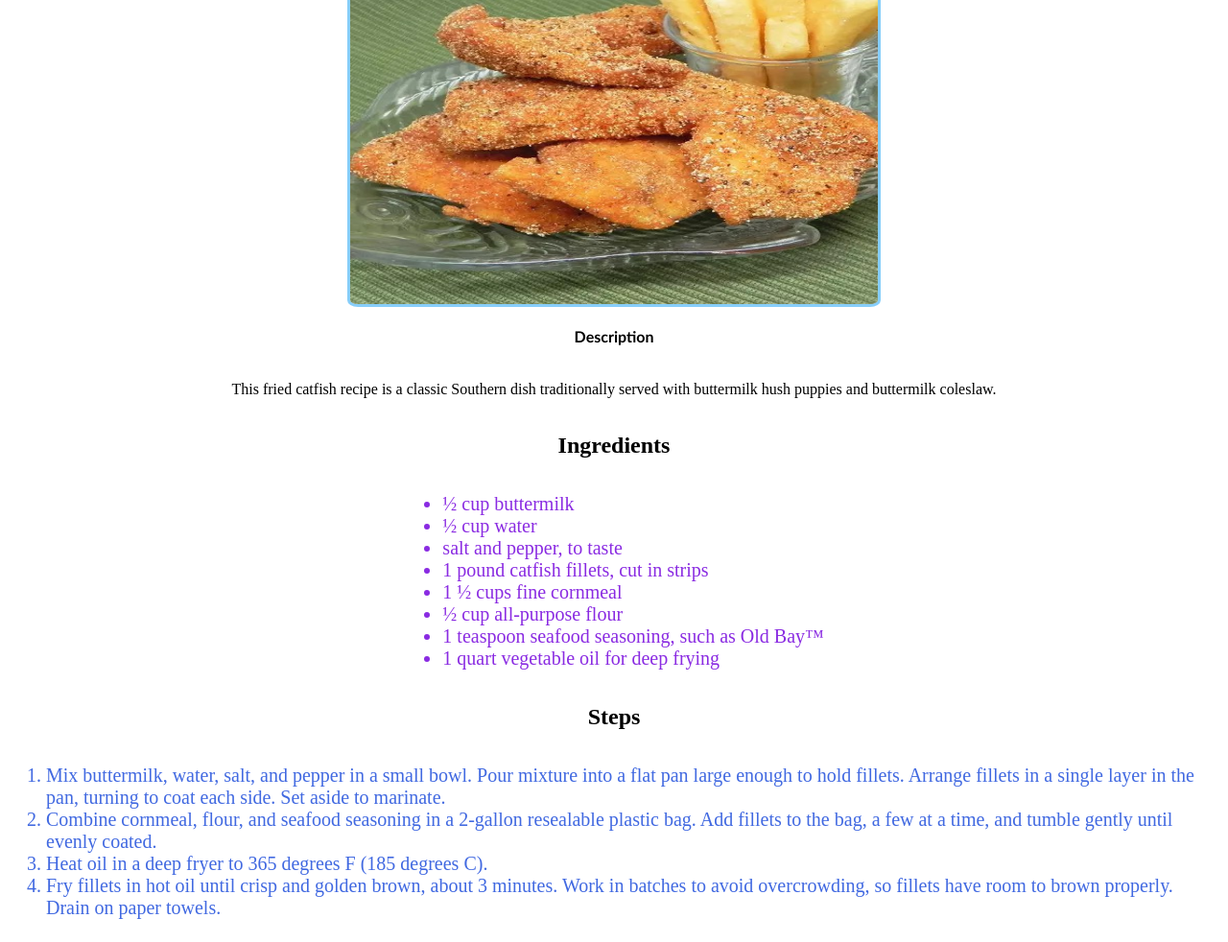
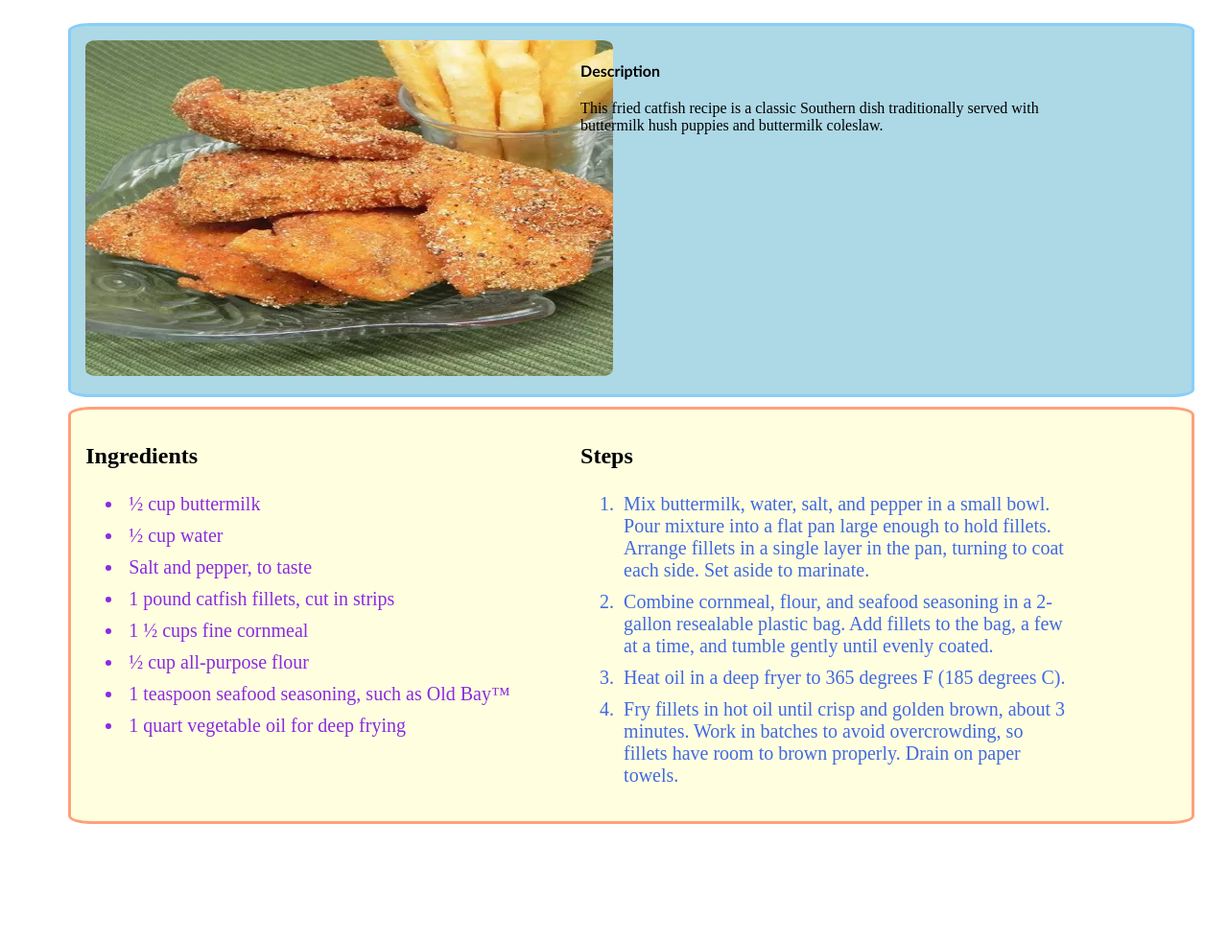
Before and after one commit to David-Portugal-Ferreira/odin-recipes, a plain HTML site: page recipes/southernFish.html in a window 1280 px wide. Shown: the part 124-1106 px from the top of the page at 96% size. After the commit the page ends 993 px from the top, so only its background shows below. Drawn offline with Linux system fonts and the light colour scheme.

Commit message:
Add style and modify the layout

```diff
--- a/recipes/southernFish.html
+++ b/recipes/southernFish.html
@@ -8,36 +8,41 @@
 </head>
 
 <body>
-    <div>
+    <div class="wrapper">
         <h1 class="title">Southern Fried Catfish</h1>
+        <div class="description">
+            <div class="description-img">
                 <img src="fish.jpg" alt="A delicious Southern Fried Catfish" height="350px" width="550px">
+            </div>
+            <div class="description-text">
                 <h4>Description</h4>
-        <p>This fried catfish recipe is a classic Southern dish traditionally served with buttermilk hush puppies and
-            buttermilk coleslaw.</p>
-
+                <p>This fried catfish recipe is a classic Southern dish traditionally served with buttermilk hush puppies and buttermilk coleslaw.</p>
+            </div>
+        </div>
+        <div class="instructions">
+            <div class="inst-ingredients">
                 <h2>Ingredients</h2>
                 <ul>
                     <li>½ cup buttermilk</li>
                     <li>½ cup water</li>
-            <li>salt and pepper, to taste</li>
+                    <li>Salt and pepper, to taste</li>
                     <li>1 pound catfish fillets, cut in strips</li>
                     <li>1 ½ cups fine cornmeal</li>
                     <li>½ cup all-purpose flour</li>
                     <li>1 teaspoon seafood seasoning, such as Old Bay™</li>
                     <li>1 quart vegetable oil for deep frying</li>
                 </ul>
-
+            </div>
+            <div class="inst-steps">
                 <h2>Steps</h2>
                 <ol>
-            <li>Mix buttermilk, water, salt, and pepper in a small bowl. Pour mixture into a flat pan large enough to
-                hold fillets. Arrange fillets in a single layer in the pan, turning to coat each side. Set aside to
-                marinate.</li>
-            <li>Combine cornmeal, flour, and seafood seasoning in a 2-gallon resealable plastic bag. Add fillets to the
-                bag, a few at a time, and tumble gently until evenly coated.</li>
+                    <li>Mix buttermilk, water, salt, and pepper in a small bowl. Pour mixture into a flat pan large enough to hold fillets. Arrange fillets in a single layer in the pan, turning to coat each side. Set aside to marinate.</li>
+                    <li>Combine cornmeal, flour, and seafood seasoning in a 2-gallon resealable plastic bag. Add fillets to the bag, a few at a time, and tumble gently until evenly coated.</li>
                     <li>Heat oil in a deep fryer to 365 degrees F (185 degrees C).</li>
-            <li>Fry fillets in hot oil until crisp and golden brown, about 3 minutes. Work in batches to avoid
-                overcrowding, so fillets have room to brown properly. Drain on paper towels.</li>
+                    <li>Fry fillets in hot oil until crisp and golden brown, about 3 minutes. Work in batches to avoid overcrowding, so fillets have room to brown properly. Drain on paper towels.</li>
                 </ol>
+            </div>
+        </div>
     </div>
 </body>
 
--- a/style.css
+++ b/style.css
@@ -1,15 +1,59 @@
+.title {
+    font-family: 'Courier New', Courier, monospace;
+    font-size: 60px;
+    background-color: lightblue;
+    text-align: center;
+}
 
-div {
-    display: flex;
-    flex-direction: column;
-    justify-content: center;
-    align-items: center;
+.links {
+    font-size: 25px;
+    font-family: 'Trebuchet MS', 'Lucida Sans Unicode', 'Lucida Grande', 'Lucida Sans', Arial, sans-serif;
+    text-decoration: none;
+    background-color: bisque;
+    color: black;
+}
+
+.description {
+    background-color: lightblue;
+    border-radius: 2%;
+    border-style: solid;
+    border-color: lightskyblue;
+    padding: 15px;
+    width: 100%;
+}
+.description-img, .description-text {
+    display: inline-block;
+    width: 45%;
+}
+.description-text {
+    padding: 0;
+    vertical-align: top;
+}
+
+.wrapper {
+    width: 90%;
+    margin: 0 auto;
+}
+
+.instructions {
+    margin: 10px auto;
+    background-color: lightyellow;
+    padding: 15px;
+    border-style: solid;
+    border-color: lightsalmon;
+    border-radius: 2%;
+    width: 100%;
+}
+
+.inst-ingredients,
+.inst-steps {
+    display: inline-block;
+    width: 45%;
+    vertical-align: top;
 }
 
 img {
     border-radius: 2%;
-    border-style: solid;
-    border-color: lightskyblue;
 }
 
 h4 {
@@ -26,17 +70,5 @@ ol li {
 
 li {
     font-size: 20px;
+    padding: 5px;
 }
-
-.title {
-    font-family: 'Courier New', Courier, monospace;
-    background-color: lightblue;
-}
-
-.links {
-    font-size: 25px;
-    font-family: 'Trebuchet MS', 'Lucida Sans Unicode', 'Lucida Grande', 'Lucida Sans', Arial, sans-serif;
-    text-decoration: none;
-    background-color: bisque;
-    color: black;
-}
```
Also changed, not shown: recipes/chickenKatsu.html (+13 -3 lines), recipes/lasagna.html (+17 -5 lines). Lines whose indentation alone changed are shown as unchanged.
